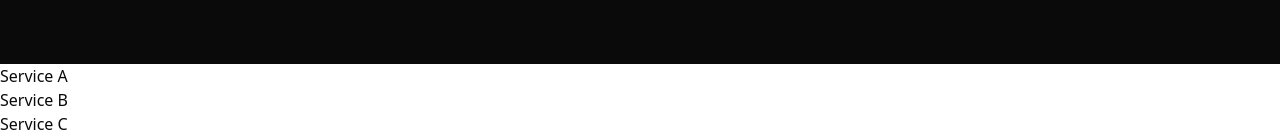
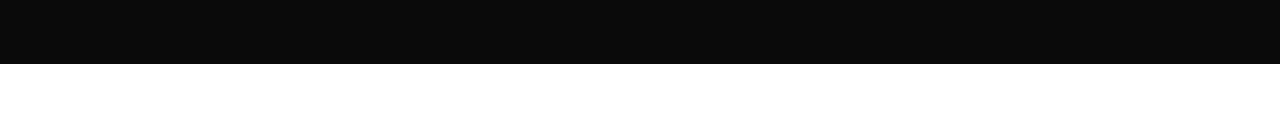
Before and after one commit to dezprox25/dezprox, a Next.js app: page / in a window 1280 px wide. Shown: the part 11109-11242 px from the top of the page. After the commit the page ends 11173 px from the top, so only its background shows below. Built offline with nearby package versions, Linux system fonts and the light colour scheme.

Commit message:
footer updated

```diff
--- a/src/app/home/components/Fotter.tsx
+++ b/src/app/home/components/Fotter.tsx
@@ -123,7 +123,7 @@ const FooterSection = () => {
         </div>
       </footer>
 
-      <div>
+      <div className="hidden">
         {services.map((service) => (
           <div key={service.id}>
             {service.name}
```
